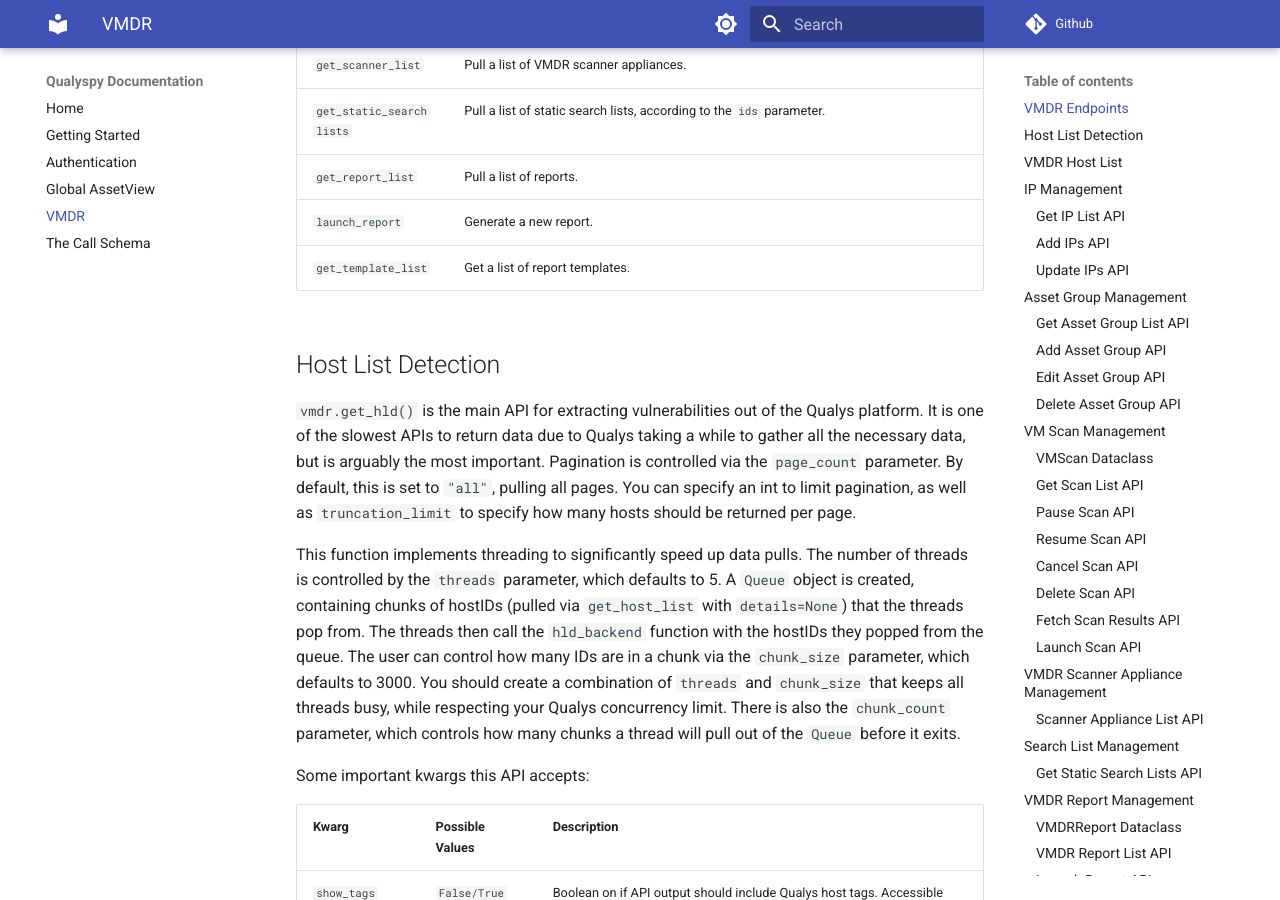
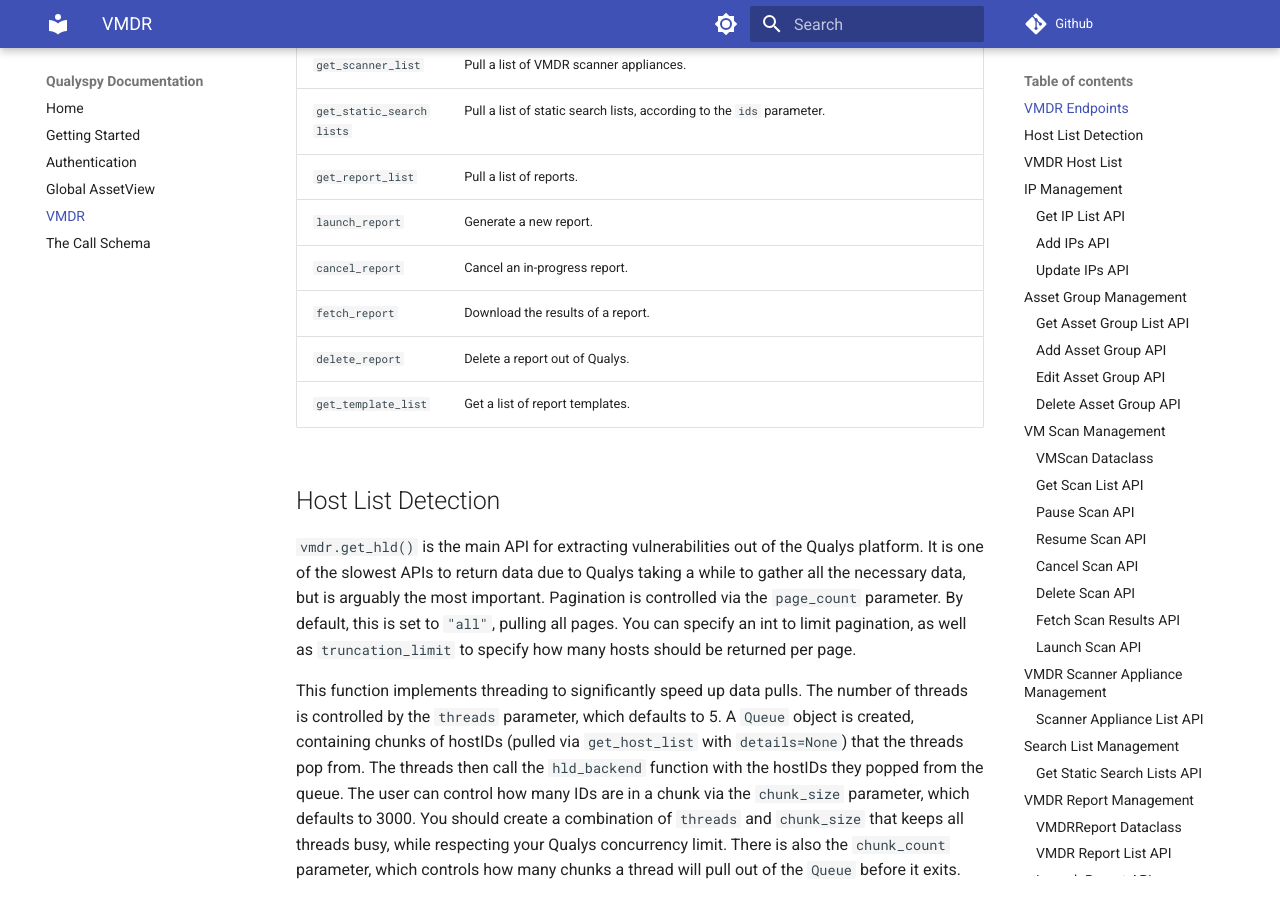
Before and after one commit to 0x41424142/qualysdk, an MkDocs documentation site: the page built from docs/vmdr.md, in a window 1280 px wide and 900 px high, scrolled down 1278 px. Built offline with MkDocs 1.6.1 and Material for MkDocs 9.7.7, drawn with Linux system fonts in a browser that asks for light colours; comment, search, counter and statistics services are not loaded.

Commit message:
Updated vmdr.md

````diff
--- a/docs/vmdr.md
+++ b/docs/vmdr.md
@@ -32,6 +32,9 @@
 |```get_static_searchlists```| Pull a list of static search lists, according to the ```ids``` parameter.|
 |```get_report_list```| Pull a list of reports.|
 |```launch_report```|Generate a new report.|
+|```cancel_report```|Cancel an in-progress report.|
+|```fetch_report```|Download the results of a report.|
+|```delete_report```|Delete a report out of Qualys.|
 |```get_template_list```|Get a list of report templates.|
 
 ## Host List Detection
````
